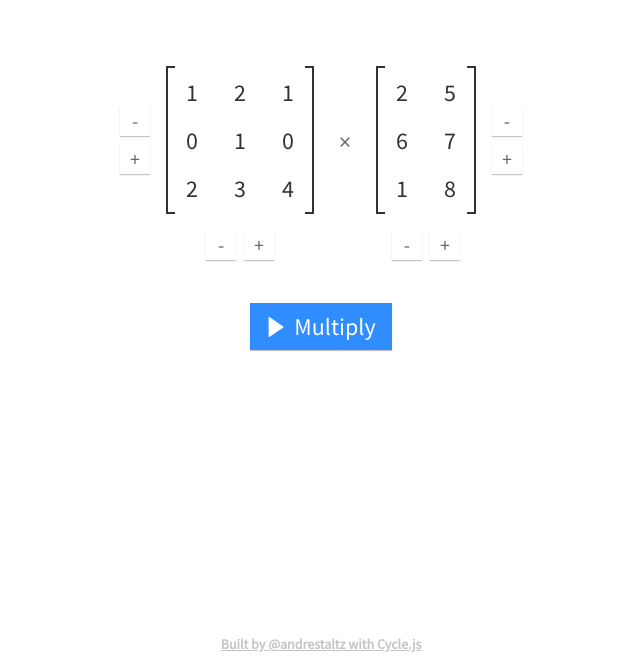
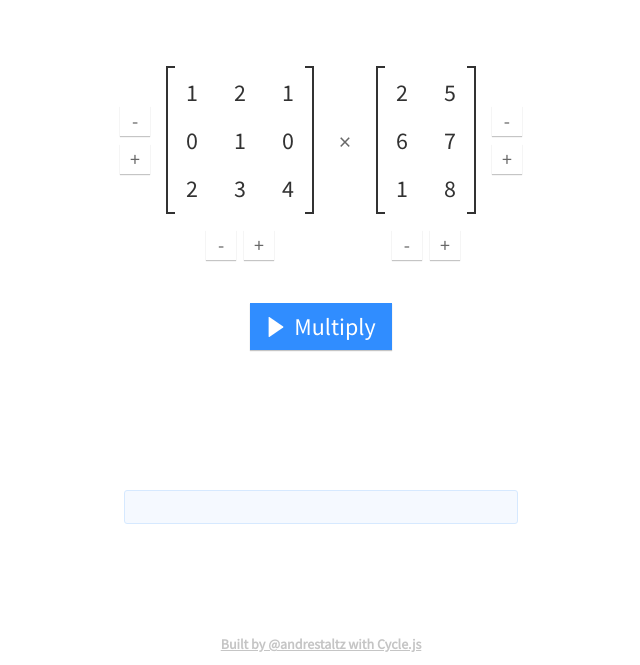
Before and after one commit to staltz/matrixmultiplication.xyz, a website: page index.html in a window 1280 px wide. Shown: the part 135-800 px from the top of the page, without its empty margins (319-959 px from the left). Drawn offline with Linux system fonts and the light colour scheme.

Commit message:
Attempt to fix the div for carbonads

```diff
--- a/index.html
+++ b/index.html
@@ -11,5 +11,6 @@
 <body>
   <div id="main-container"></div>
   <script src="./dist/main.min.js"></script>
+  <div id="carbonads"></div>
 </body>
 </html>
```
